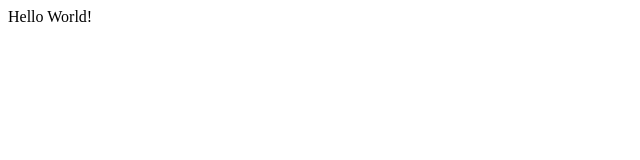
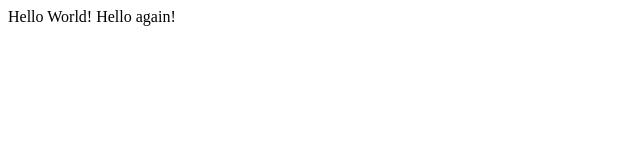
Before and after one commit to SaikalSdd/cs50, a plain HTML site: page index.html in a window 1280 px wide. Shown: the whole page, without its empty margins (0-640 px from the left). Drawn offline with Linux system fonts and the light colour scheme.

Commit message:
Update index.html

```diff
--- a/index.html
+++ b/index.html
@@ -6,6 +6,6 @@
     <title>Document</title>
 </head>
 <body>
-    Hello World!
+    Hello World! Hello again!
 </body>
 </html>
```
